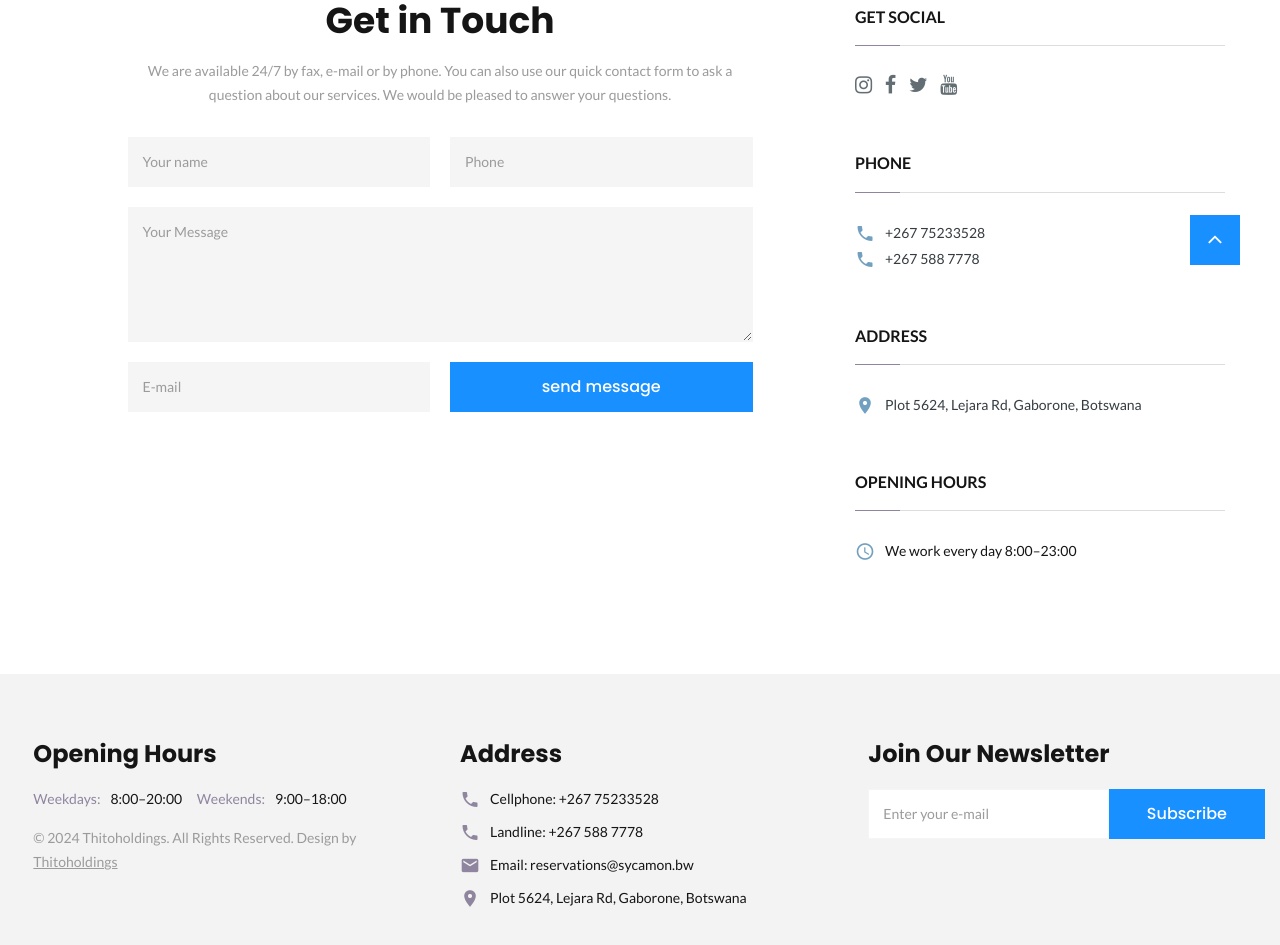
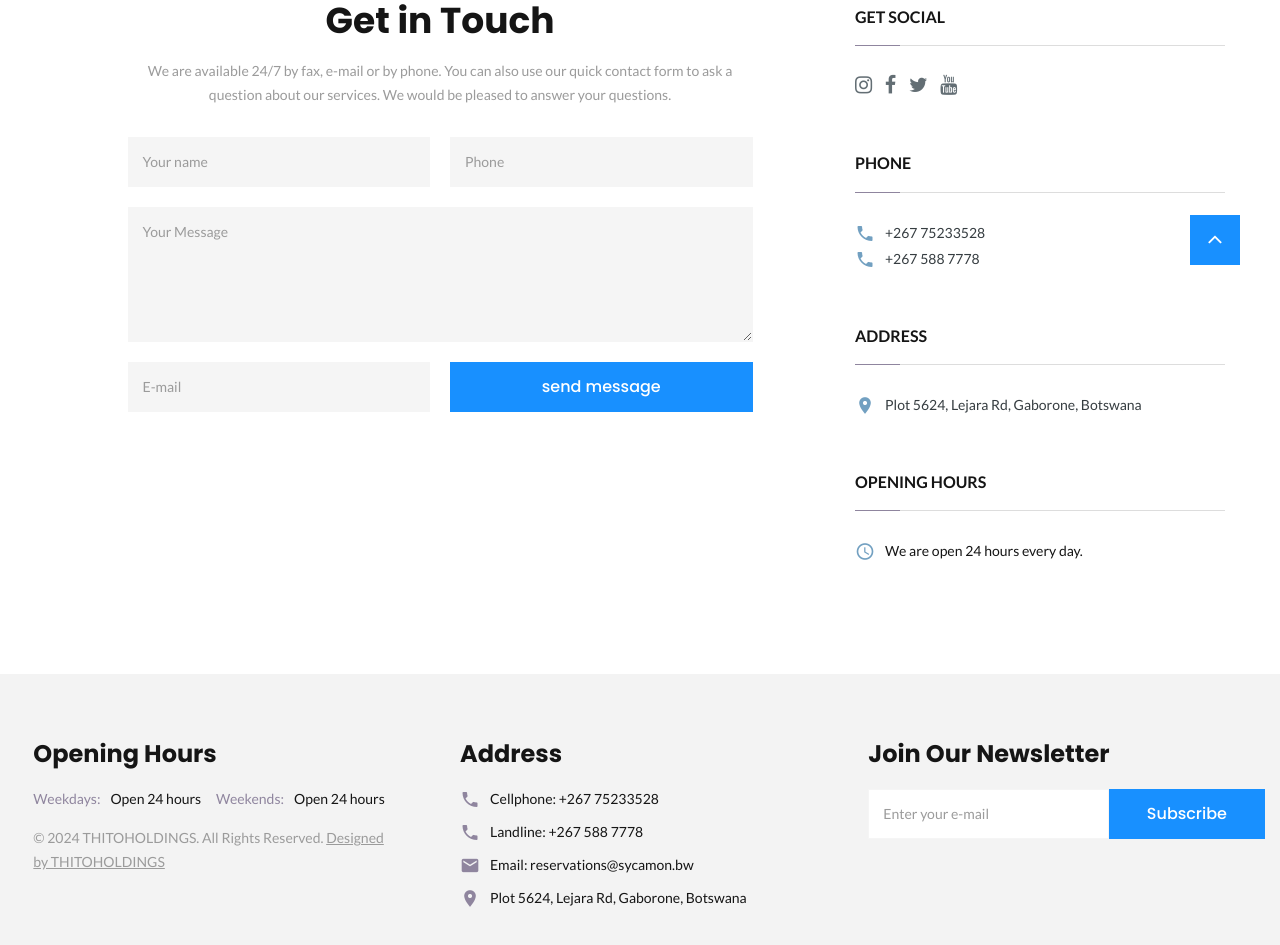
Before and after one commit to thitoholdings/sycamonsuites, a plain HTML site: page contacts.html in a window 1280 px wide. Shown: the part 595-1540 px from the top of the page. Drawn offline with Linux system fonts and the light colour scheme.

Commit message:
Operational hours and footer update

```diff
--- a/contacts.html
+++ b/contacts.html
@@ -418,7 +418,7 @@
                           ></span>
                         </div>
                         <div class="unit__body text-gray-darker">
-                          <p>We work every day 8:00–23:00</p>
+                          <p>We are open 24 hours every day.</p>
                         </div>
                       </div>
                     </div>
@@ -446,7 +446,7 @@
                             <dl class="list-desc">
                               <dt>Weekdays:</dt>
                               <dd class="text-gray-darker">
-                                <span>8:00–20:00</span>
+                                <span>Open 24 hours</span>
                               </dd>
                             </dl>
                           </div>
@@ -454,7 +454,7 @@
                             <dl class="list-desc">
                               <dt>Weekends:</dt>
                               <dd class="text-gray-darker">
-                                <span>9:00–18:00</span>
+                                <span>Open 24 hours</span>
                               </dd>
                             </dl>
                           </div>
@@ -464,10 +464,10 @@
                         <p class="rights">
                           <span>&copy;&nbsp;</span><span>2024</span
                           ><span>&nbsp;</span
-                          ><span class="copyright-year"></span>Thitoholdings.
-                          All Rights Reserved. Design by
+                          ><span class="copyright-year"></span>THITOHOLDINGS.
+                          All Rights Reserved.
                           <a href="https://www.thitoholdings.co.bw"
-                            >Thitoholdings</a
+                            >Designed by THITOHOLDINGS</a
                           >
                         </p>
                       </li>
```
Also changed, not shown: about-us.html (+5 -5 lines), index.html (+5 -5 lines).
